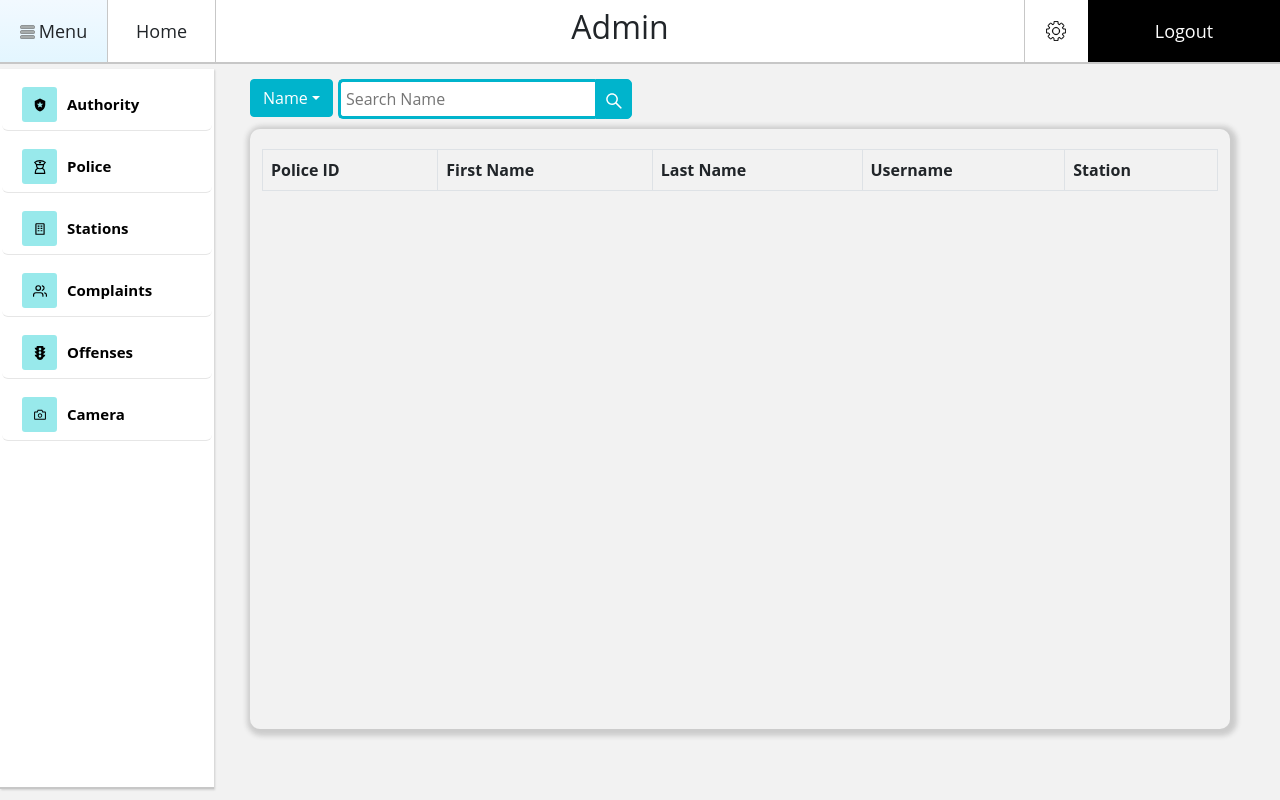
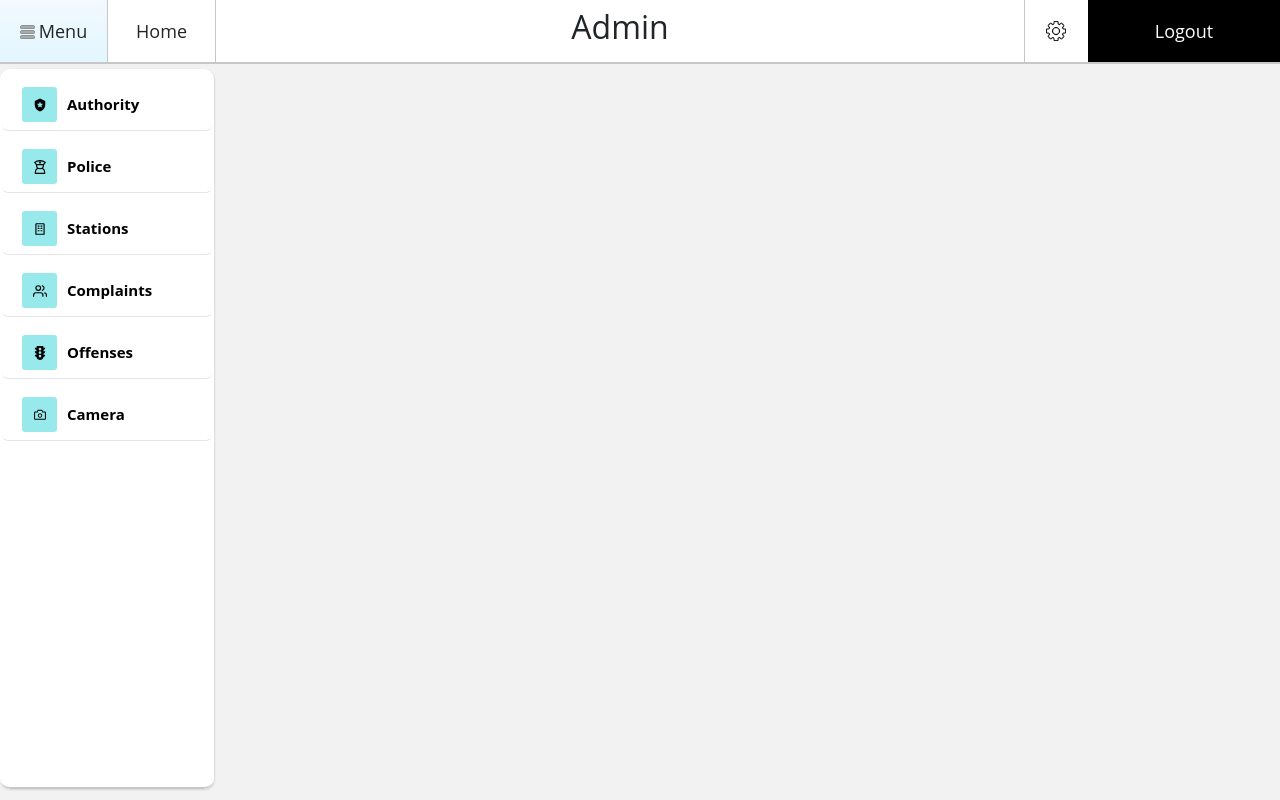
Before and after one commit to amoghumesh/dbms-admin, a React (Create React App) app: page / in a window 1280 px wide. Built offline with nearby package versions, Linux system fonts and the light colour scheme.

Commit message:
most of frontend

```diff
--- a/src/components/search.js
+++ b/src/components/search.js
@@ -4,13 +4,16 @@ import "../css/search.css"
 import { AiOutlineSearch } from "react-icons/ai"
 export default function Searchbar(props) {
     const columns = props.columns;
-    const [searchText, setSearchText] = React.useState("Name");
+    const [searchText, setSearchText] = React.useState(columns[0].Header);
     const [dropdownOpen, setDropdownOpen] = React.useState(false);
+    if(searchText !== columns[0].Header){
+        setSearchText(columns[0].Header);
+    }
     function toggle() {
         setDropdownOpen(prevStatus => !prevStatus);
     }
     let button_list = columns.map((item, index)=>{
-        return <div onClick={()=>{setSearchText(item.Header);}}><DropdownItem>{item.Header}</DropdownItem></div>
+        return <div key = {index} onClick={()=>{setSearchText(item.Header);}}><DropdownItem>{item.Header}</DropdownItem></div>
     })
 
     return (
--- a/src/components/tablehandler.js
+++ b/src/components/tablehandler.js
@@ -5,7 +5,22 @@ import "../css/header.css"
 import { Container } from "reactstrap"
 import "bootstrap/dist/css/bootstrap.min.css"
 export default function TableManager(props) {
-    const columns = [[
+    const columns = [
+    [
+        {
+            Header: "Name",
+            accessor: "name",
+        },
+        {
+            Header: "username",
+            accessor: "username",
+        },
+        {
+            Header: "position",
+            accessor: "position",
+        }
+    ],
+        [
         {
             Header: "Police ID",
             accessor: "name.title",
@@ -40,15 +55,73 @@ export default function TableManager(props) {
             Header: "Station Address",
             accessor: "saddress",
         },
+    ],
+    [
+        {
+            Header: "Complaint ID",
+            accessor: "cid",
+        },
+        {
+            Header: "Description",
+            accessor: "cdesc",
+        },
+        {
+            Header: "Date",
+            accessor: "cdate",
+        }
+    ],
+    [
+        {
+            Header: "Fine ID",
+            accessor: "oid",
+        },
+        {
+            Header:"Name",
+            accessor: "oname",
+        },
+        {
+            Header: "Description",
+            accessor: "odesc",
+        },
+        {
+            Header: "DL Number",
+            accessor: "odl",
+        },
+        {
+            Header: "Fine",
+            accessor: "ofine",
+        },
+        {
+            Header: "Place",
+            accessor: "oplace",
+        },
+        {
+            Header: "Time",
+            accessor: "otime",
+        }
+    ],
+    [
+        {
+            Header: "Camera ID",
+            accessor: "cid",
+        },
+        {
+            Header: "Camera Location",
+            accessor: "clocation",
+        },
+        {
+            Header: "token",
+            accessor: "ctoken",
+        }
     ]
 ];
     const data = [];
-    return (
-        <div className="main-cont">
-            <Searchbar columns={columns[props.pageContent]} />
-            <Container className="table-cont">
-                <TableContainer columns={columns[props.pageContent]} data={data} />
-            </Container>
-        </div>
-    )
+    let pad = props.menuCollapsedStatus ? 100 : 250;
+    let table = <div id="table" className="main-cont" style={{paddingLeft:`${pad}px`,transition:"0.4s"}}><Searchbar columns={columns[props.pageContent-1]} /><Container className="table-cont"><TableContainer columns={columns[props.pageContent-1]} data={data} /></Container></div>
+
+    if(props.pageContent === 0) {
+        return(<div></div>)
+    }else{
+        return(table)
+    }
 }
--- a/src/css/header.css
+++ b/src/css/header.css
@@ -8,7 +8,7 @@
     box-shadow: 2px 2px 5px 5px rgba(57, 54, 54, 0.2);
 }
 .main-cont{
-    padding-left:250px;
+    /* padding-left:250px; */
     padding-right: 50px;
 }
 .main{
@@ -21,3 +21,9 @@
     height: 90%;
     overflow-y: hidden;
 }
+
+
+
+.container, .container-lg, .container-md, .container-sm, .container-xl, .container-xxl {
+    max-width: 1920px;
+}
--- a/src/css/sidebar.css
+++ b/src/css/sidebar.css
@@ -1,10 +1,11 @@
 #header {
     position: absolute;
     width: 214px;
-
+    border-radius: 20px;
   }
   #header .pro-sidebar {
     height: 90vh;
+    border-radius: 20px;
   }
   #header .closemenu {
     color: #000;
@@ -24,6 +25,7 @@
   #header .pro-sidebar {
     width: 100%;
     min-width: 100%;
+    border-radius: 20px;
   }
   #header .pro-sidebar.collapsed {
     width: 80px;
@@ -32,9 +34,11 @@
   #header .pro-sidebar-inner {
     background-color: white;
     box-shadow: 0.5px 0.866px 2px 0px rgba(0, 0, 0, 0.15);
+    border-radius: 10px;
   }
   #header .pro-sidebar-inner .pro-sidebar-layout {
     overflow-y: hidden;
+    border-radius: 10px;
   }
   #header .pro-sidebar-inner .pro-sidebar-layout .logotext p {
     font-size: 20px;
@@ -81,5 +85,9 @@
   }
 
   .pro-menu{
-      height:100%
+      height:100%;
+      border-radius: 10px;
   }
+  .pro-sidebar-content{
+    border-radius: 0px;
+  }
```
Also changed, not shown: public/manifest.json.
